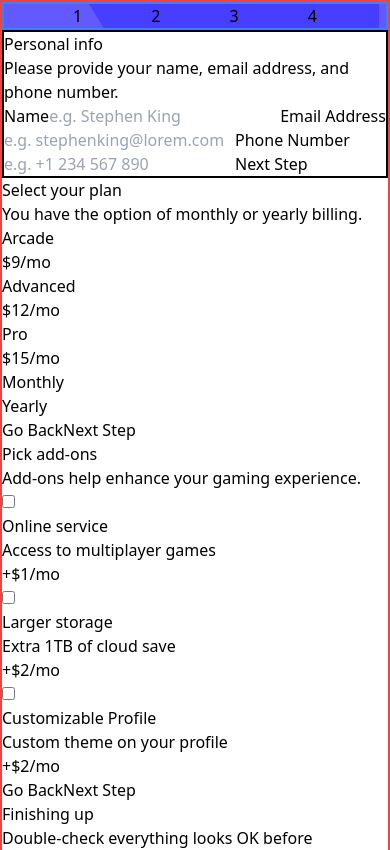
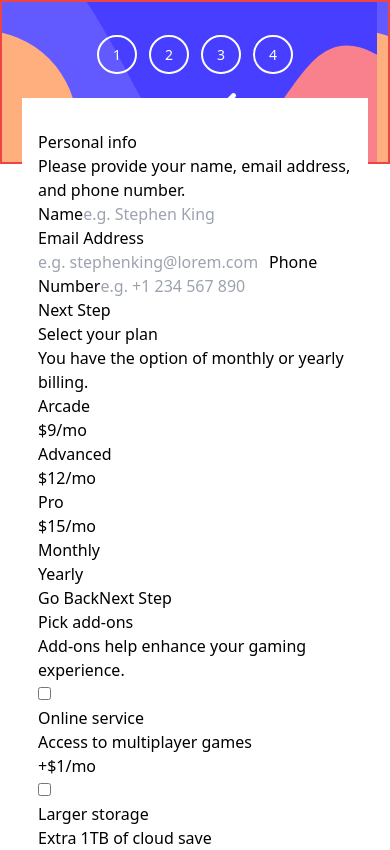
Before and after one commit to wx-it/multi-step-form, a React (Create React App) app: page / in a window 390 px wide. Shown: the top 850 px of the page. Built offline with nearby package versions, Linux system fonts and the light colour scheme.

Commit message:
sidebar section mobile done

```diff
--- a/src/App.jsx
+++ b/src/App.jsx
@@ -7,11 +7,11 @@ import Step5 from "./components/Step5";
 
 function App() {
   return (
-    <div className="border-2 border-red-500">
+    <div className="border-2 border-red-500 relative">
       <div>
       <SideBar />
       </div>
-      <div>
+      <div className="absolute top-24 bg-white mx-5 py-8 px-4">
       <Step1/>
       <Step2/>
       <Step3/>
--- a/src/components/SideBar.jsx
+++ b/src/components/SideBar.jsx
@@ -2,21 +2,31 @@ import React from 'react'
 
 const SideBar = () => {
   return (
-    <div className='border-2 border-blue-500 flex justify-evenly bg-sidebar h-full'>
+    <div className='bg-sidebar h-40 w-full'>
+  <div className='flex justify-center pt-10 space-x-3'>
   <div>
-    <span>1</span>
+    <span
+    className='border-white border-2 rounded-full py-2 px-3.5 text-white text-bold text-sm'
+    >1</span>
   </div>
 
   <div>
-    <span>2</span>
+    <span
+        className='border-white border-2 rounded-full py-2 px-3.5 text-white text-bold text-sm'
+    >2</span>
   </div>
 
   <div>
-    <span>3</span>
+    <span
+        className='border-white border-2 rounded-full py-2 px-3.5 text-white text-bold text-sm'
+    >3</span>
   </div>
 
   <div>
-    <span>4</span>
+    <span
+        className='border-white border-2 rounded-full py-2 px-3.5 text-white text-bold text-sm'
+    >4</span>
+  </div>
   </div>
 </div>
   )
--- a/src/components/Step1.jsx
+++ b/src/components/Step1.jsx
@@ -2,7 +2,7 @@ import React from 'react'
 
 const Step1 = () => {
   return (
-    <div className="border-2 border-black">
+    <div className="">
     <div>
         <h1>Personal info</h1>
          <p>Please provide your name, email address, and phone number.</p>
```
